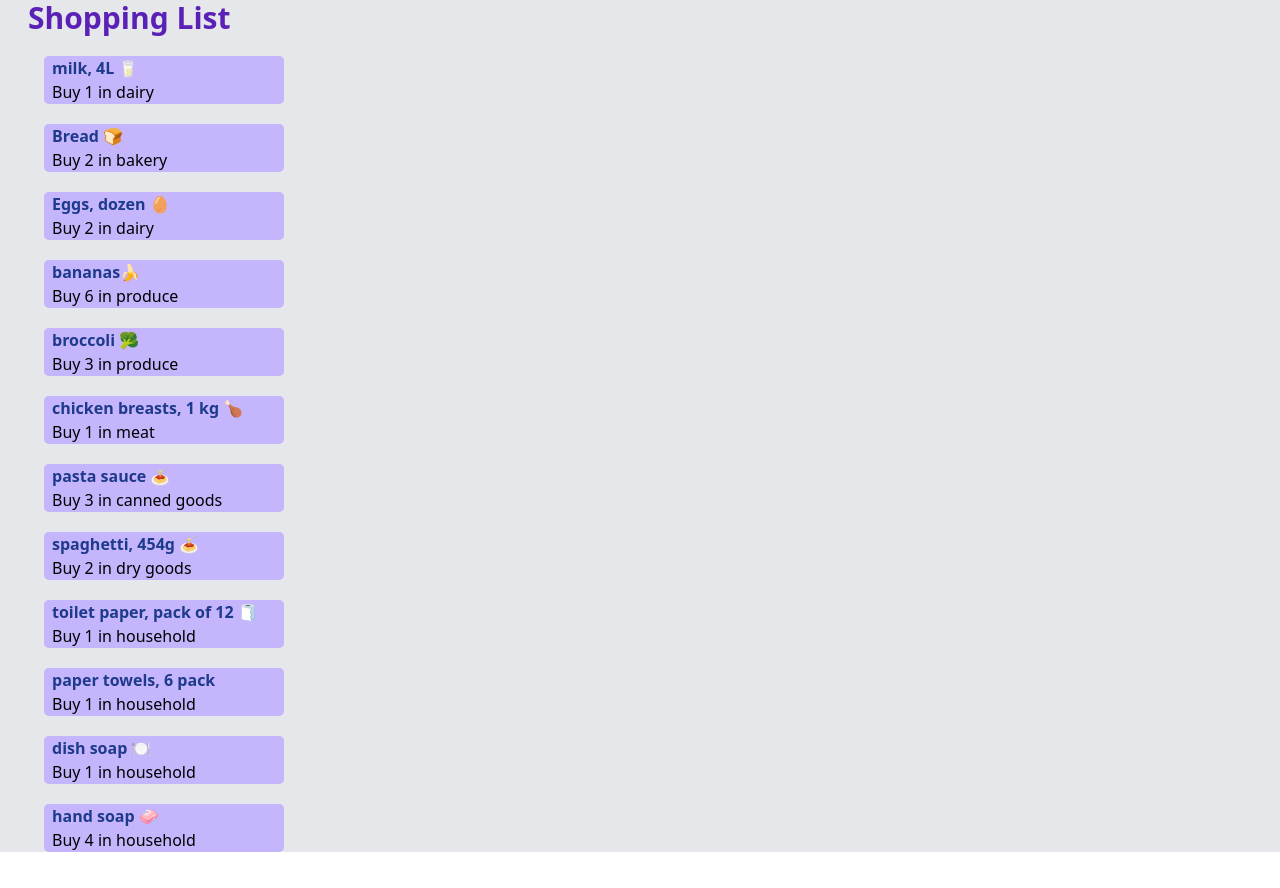
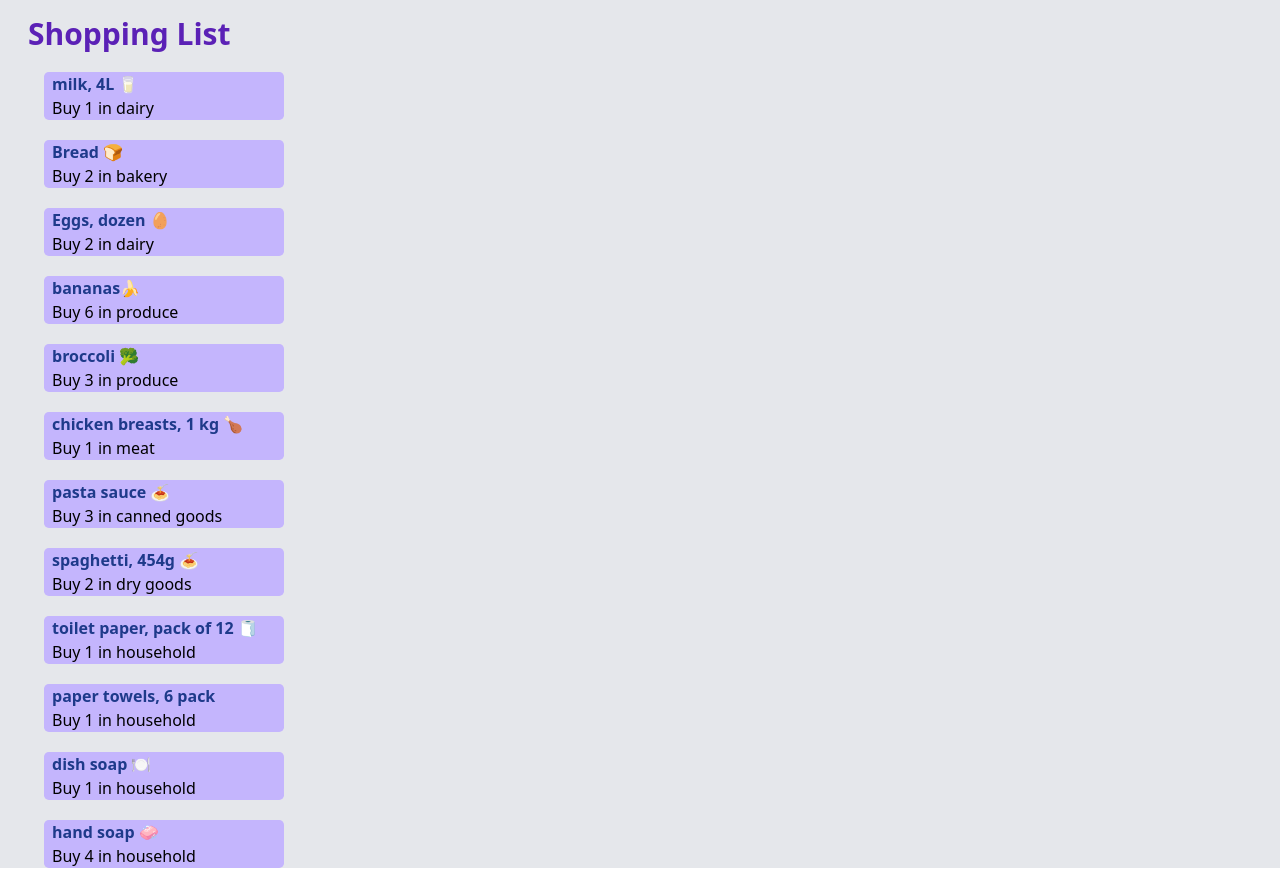
Before and after one commit to rgawalko/cprg306-assignments, a Next.js app: page /week-3 in a window 1280 px wide. Built offline with nearby package versions, Linux system fonts and the light colour scheme.

Commit message:
Update item-list.js

```diff
--- a/app/week-3/item-list.js
+++ b/app/week-3/item-list.js
@@ -75,7 +75,7 @@ export default function ItemList() {
 
     return(
         <main>
-            <h2 className='font-bold text-violet-800 text-3xl ml-7 mb-15'>Shopping List</h2>
+            <h2 className='font-bold text-violet-800 text-3xl ml-7 mb-15 pt-4'>Shopping List</h2>
             <Item
             name={item1.name}
             quantity={item1.quantity}
```
